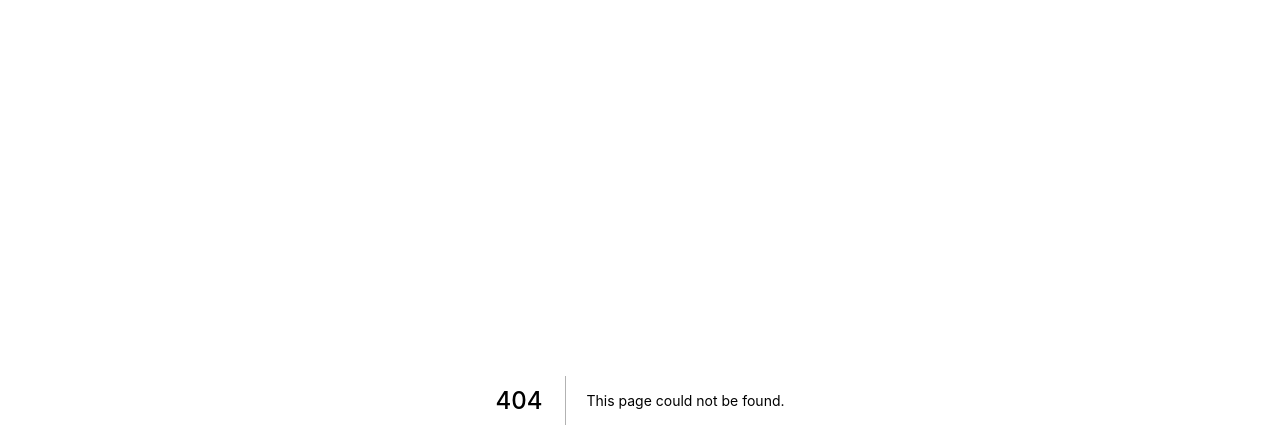
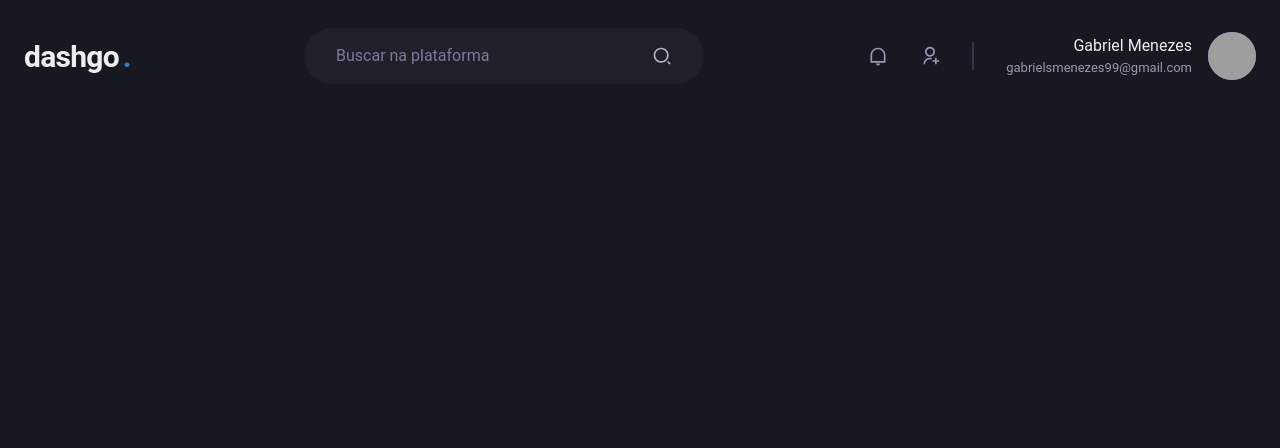
Before and after one commit to mnzsss/ignite-dashgo, a Next.js app: page /dashboard in a window 1280 px wide. Before the commit this address had no page. Shown: the top 448 px of the page. Built offline with nearby package versions, Linux system fonts and the light colour scheme; grey boxes are pictures that could not be loaded.

Commit message:
chore: Header Component

```diff
--- a/package.json
+++ b/package.json
@@ -15,7 +15,8 @@
     "framer-motion": "^4.1.2",
     "next": "10.1.2",
     "react": "17.0.2",
-    "react-dom": "17.0.2"
+    "react-dom": "17.0.2",
+    "react-icons": "^4.2.0"
   },
   "devDependencies": {
     "@types/node": "^14.14.37",
--- /dev/null
+++ b/src/components/Header.tsx
@@ -0,0 +1,74 @@
+import { Flex, Text, Input, Icon, HStack, Box, Avatar } from '@chakra-ui/react'
+import {
+  RiNotificationLine,
+  RiSearch2Line,
+  RiUserAddLine
+} from 'react-icons/ri'
+
+export function Header() {
+  return (
+    <Flex as="header" w="100%" maxW={1480} h="20" mt="4" align="center" px="6">
+      <Text fontSize="3xl" fontWeight="bold" letterSpacing="tight" w="64">
+        dashgo
+        <Text as="span" color="blue.500" ml="1">
+          .
+        </Text>
+      </Text>
+
+      <Flex
+        as="label"
+        flex="1"
+        py="4"
+        px="8"
+        ml="6"
+        maxW={400}
+        align="center"
+        color="gray.200"
+        position="relative"
+        bg="gray.800"
+        borderRadius="full"
+      >
+        <Input
+          name=""
+          color="gray.50"
+          variant="unstyled"
+          placeholder="Buscar na plataforma"
+          _placeholder={{ color: 'gray.400' }}
+        />
+
+        <Icon as={RiSearch2Line} fontSize="20" />
+      </Flex>
+
+      <Flex align="center" ml="auto">
+        <HStack
+          spacing="8"
+          mx="8"
+          pr="8"
+          py="1"
+          color="gray.300"
+          borderRightWidth={2}
+          borderColor="gray.700"
+        >
+          <Icon as={RiNotificationLine} fontSize="20" />
+          <Icon as={RiUserAddLine} fontSize="20" />
+        </HStack>
+
+        <Flex align="center">
+          <Box>
+            <Text textAlign="right">Gabriel Menezes</Text>
+            <Text color="gray.300" fontSize="small">
+              gabrielsmenezes99@gmail.com
+            </Text>
+          </Box>
+
+          <Avatar
+            size="md"
+            name="Gabriel Menezes"
+            src="https://github.com/mnzsss.png"
+            ml="4"
+          />
+        </Flex>
+      </Flex>
+    </Flex>
+  )
+}
--- a/src/components/index.ts
+++ b/src/components/index.ts
@@ -1 +1,2 @@
 export { Input } from './Form/Input'
+export { Header } from './Header'
--- /dev/null
+++ b/src/pages/dashboard.tsx
@@ -0,0 +1,9 @@
+import { Header } from '@components'
+
+export default function Dashboard() {
+  return (
+    <>
+      <Header />
+    </>
+  )
+}
```
Also changed, not shown: 1 other file (tests, documents, lock files or other folders).
